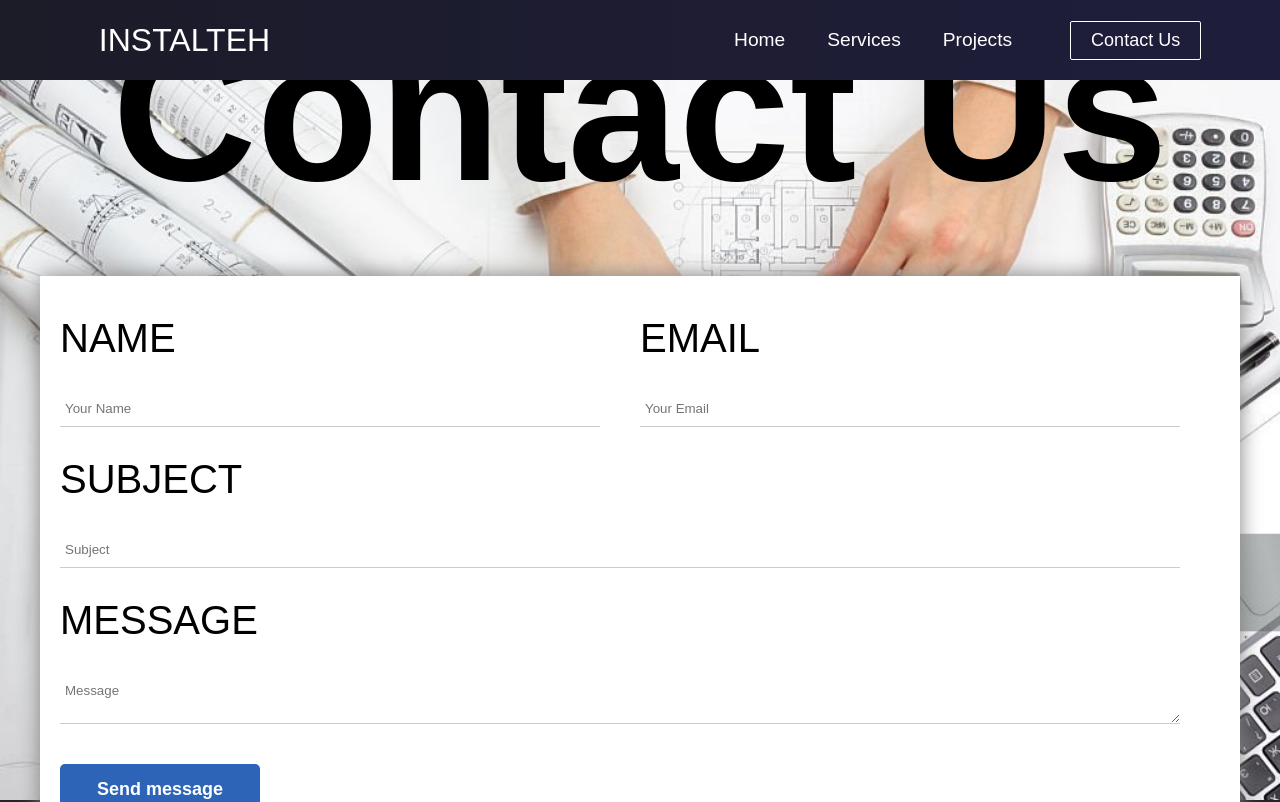
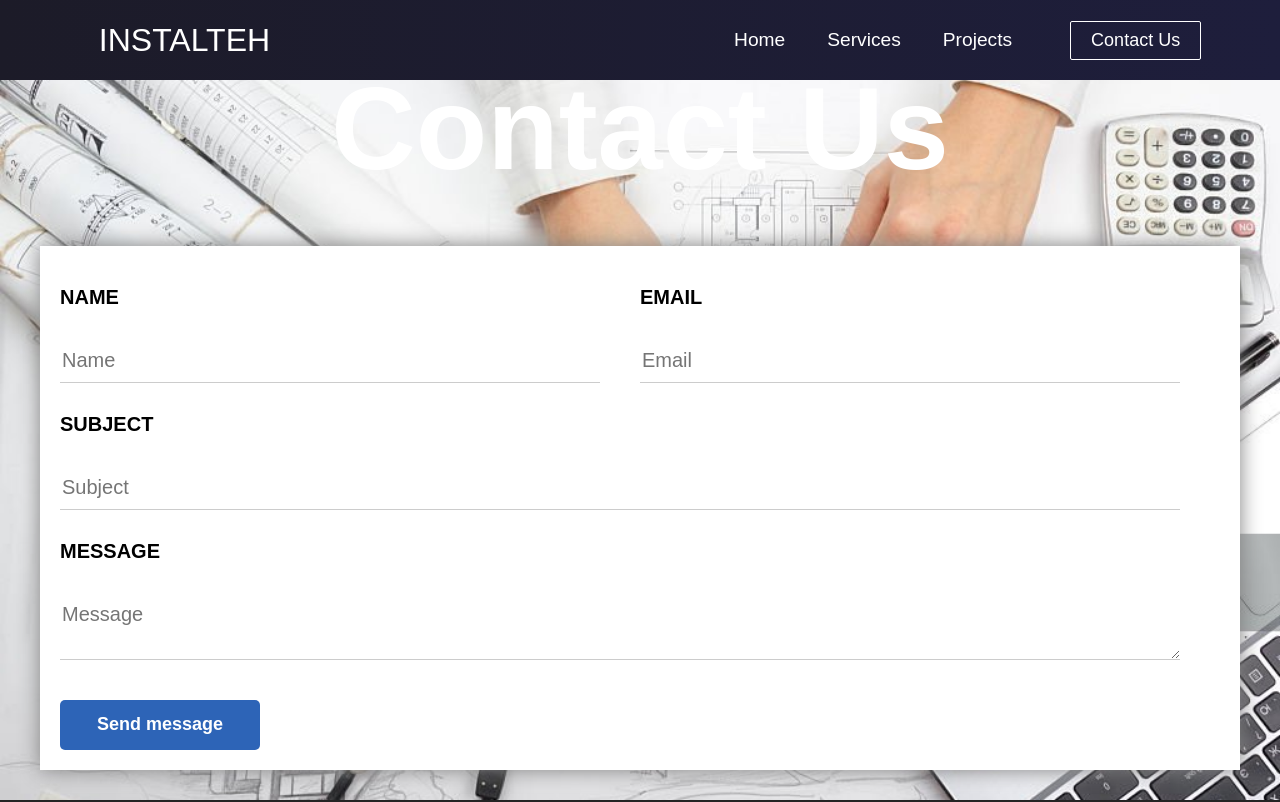
Before and after one commit to Sergisimus/Instalteh, a React (Create React App) app: page /contact in a window 1280 px wide. Shown: the top 802 px of the page. Built offline with nearby package versions, Linux system fonts and the light colour scheme.

Commit message:
form styles

```diff
--- a/src/App.css
+++ b/src/App.css
@@ -40,7 +40,7 @@
   background-position: center;
   background-size: cover;
   background-repeat: no-repeat;
-  color: #000;
+  color: #fff;
   font-size: 100px;
   flex-direction: column;
 }
@@ -48,9 +48,11 @@
 .contact_form {
   margin: 50px;
   background-color: #fff;
+  color: #000;
   display: flex;
   flex-direction: column;
-  font-size: 40px;
+  font-size: 20px;
+  font-weight: bold;
   width: 1200px;
   height: auto;
   box-shadow: 0px 0px 20px gray;
@@ -75,7 +77,9 @@
   box-sizing: border-box;
   border: none;
   border-bottom: 1px solid rgba(0, 0, 0, 0.2);
-  padding: 10px 5px;
+  padding: 10px 2px;
+  font-size: 20px;
+  color: rgb(30, 30, 60);
 }
 
 .contact_input:focus {
--- a/src/components/pages/Contact.js
+++ b/src/components/pages/Contact.js
@@ -6,16 +6,16 @@ function Contact() {
   return (
     <>
       <div className='contact'>
-        <h1>Contact Us</h1>
+        <h3>Contact Us</h3>
         <form className='contact_form'>
           <div className='first_row'>
             <div className='first_row_item'>
               <label className='contact_name contact_item'>NAME</label>
-              <input className='contact_name_input contact_input' name='name' type='text' placeholder='Your Name'></input>
+              <input className='contact_name_input contact_input' name='name' type='text' placeholder='Name'></input>
             </div>
             <div className='first_row_item'>
               <label className='contact_email contact_item'>EMAIL</label>
-              <input className='contact_email_input contact_input' name='email' type='email' placeholder='Your Email'></input>
+              <input className='contact_email_input contact_input' name='email' type='email' placeholder='Email'></input>
             </div>
           </div>
           <label className='contact_subject contact_item'>SUBJECT</label>
```
